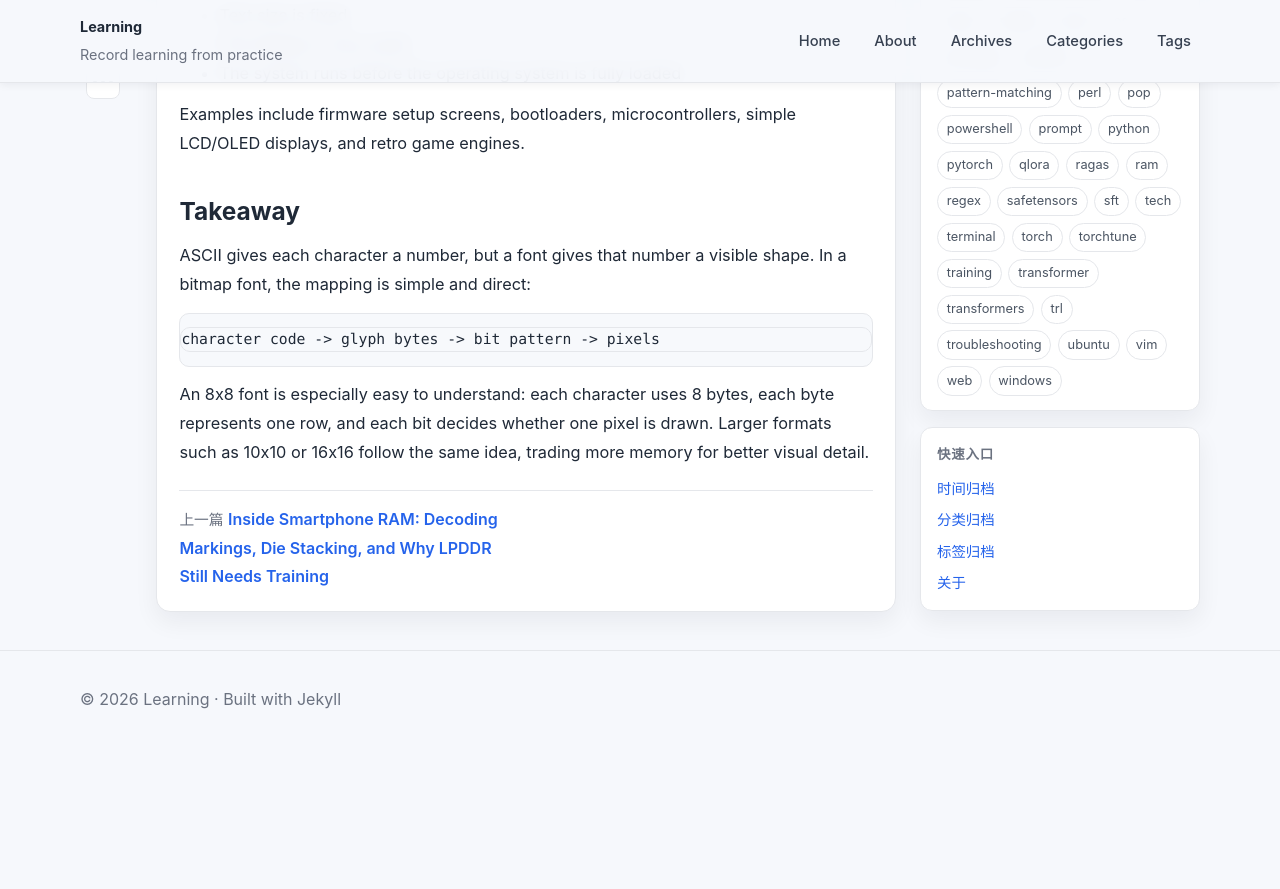
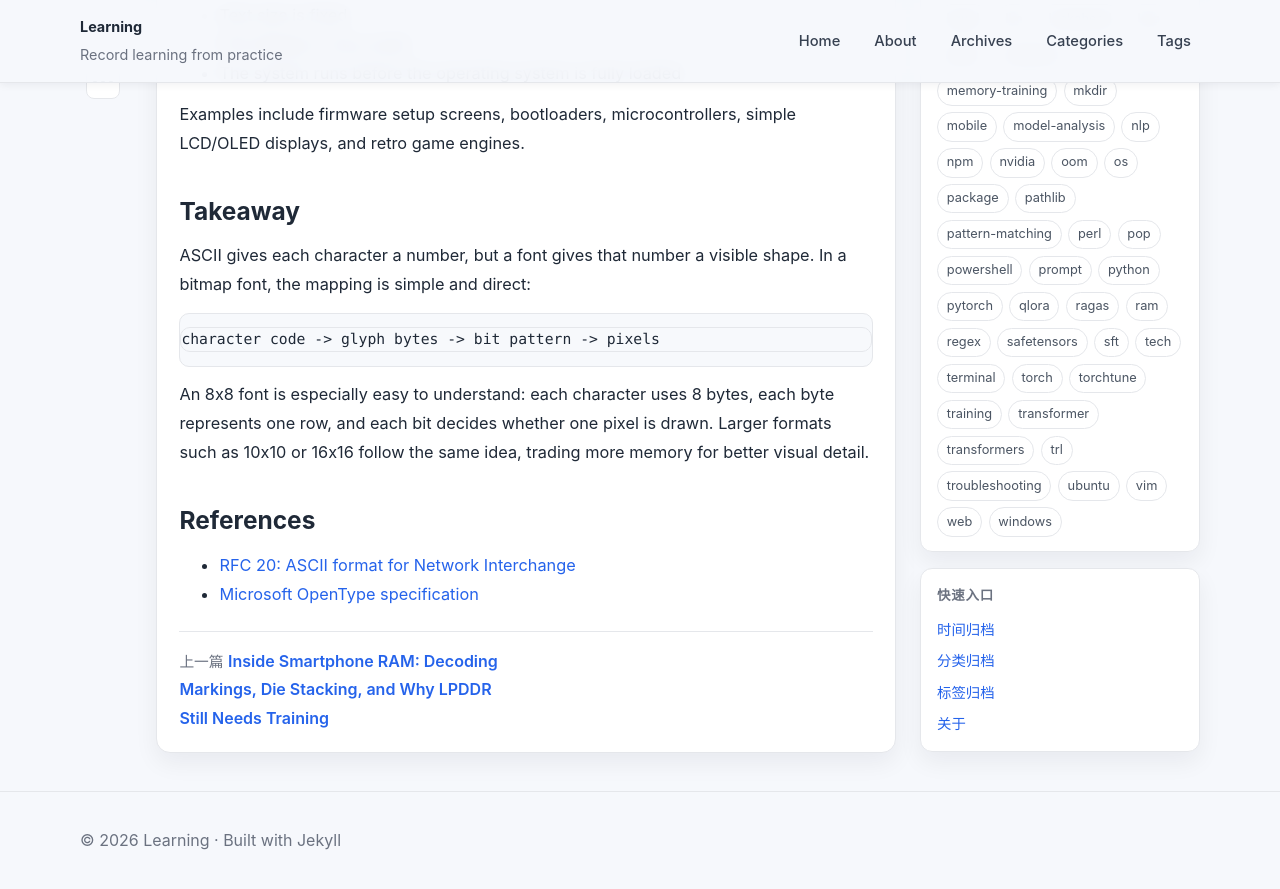
Before and after one commit to guominjia/learn, a Jekyll site: the page built from _posts/2026-06-24-font.md, in a window 1280 px wide and 900 px high, scrolled down 5660 px. Shown: the top 889 px of the window. Built offline with Jekyll 4.4.1, drawn with Linux system fonts in a browser that asks for light colours; before the commit the page ends 6418 px from its top, so only the background shows below that.

Commit message:
feat(docs): Add references section to bitmap fonts article with relevant specifications

````diff
--- a/_posts/2026-06-24-font.md
+++ b/_posts/2026-06-24-font.md
@@ -245,3 +245,8 @@ character code -> glyph bytes -> bit pattern -> pixels
 ```
 
 An 8x8 font is especially easy to understand: each character uses 8 bytes, each byte represents one row, and each bit decides whether one pixel is drawn. Larger formats such as 10x10 or 16x16 follow the same idea, trading more memory for better visual detail.
+
+## References
+
+- [RFC 20: ASCII format for Network Interchange](https://www.rfc-editor.org/rfc/rfc20)
+- [Microsoft OpenType specification](https://learn.microsoft.com/en-us/typography/opentype/spec/)
````
